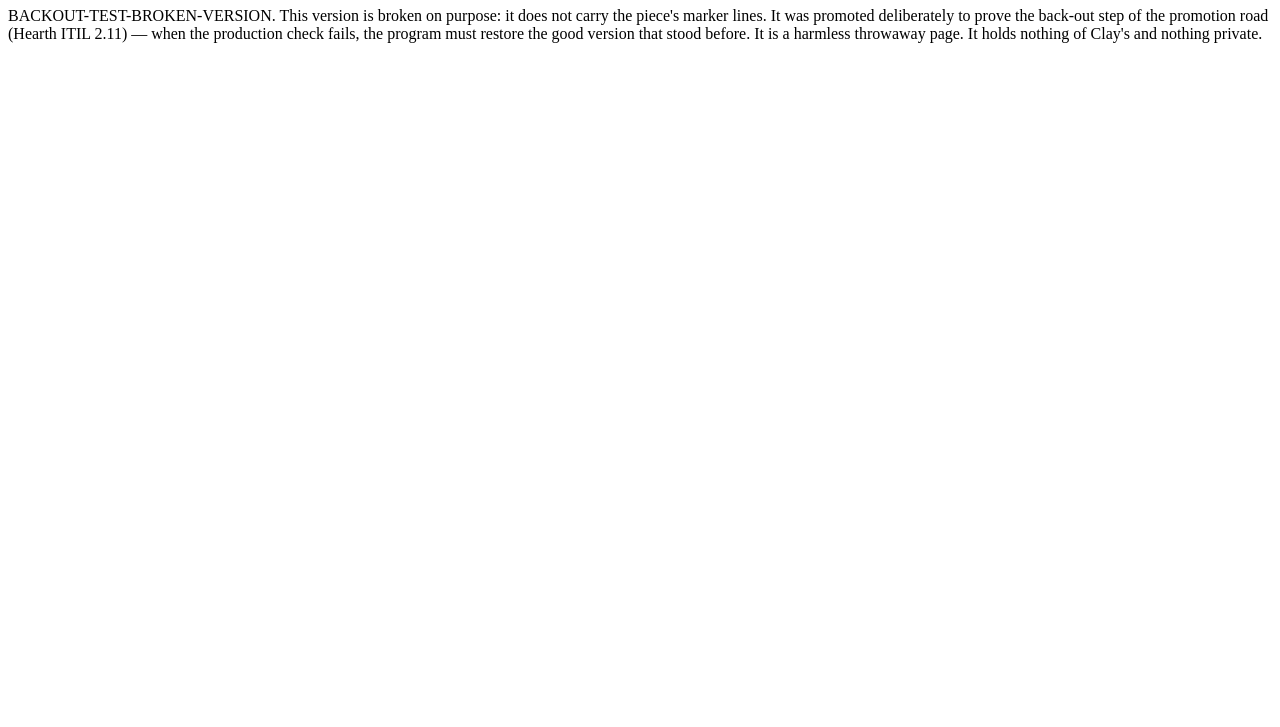
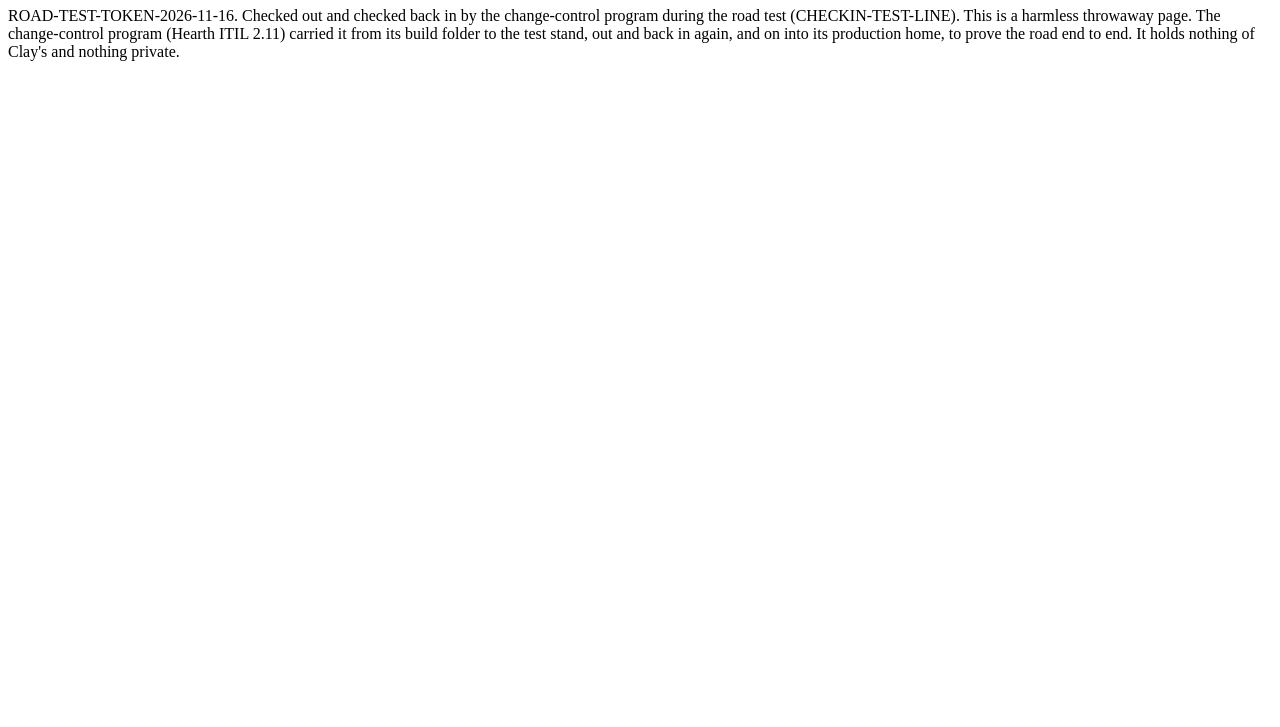
Before and after one commit to claypnw/test-stand, a plain HTML site: page change-control-test/live/index.html in a window 1280 px wide. Shown: the part 73-800 px from the top of the page. Drawn offline with Linux system fonts and the light colour scheme.

Commit message:
Back out: restore the version that stood before

```diff
--- a/change-control-test/live/index.html
+++ b/change-control-test/live/index.html
@@ -6,11 +6,12 @@
 </head>
 <body>
 <h1>Change-control road test piece</h1>
-<p>BACKOUT-TEST-BROKEN-VERSION. This version is broken on purpose: it
-does not carry the piece's marker lines. It was promoted deliberately
-to prove the back-out step of the promotion road (Hearth ITIL 2.11) —
-when the production check fails, the program must restore the good
-version that stood before. It is a harmless throwaway page. It holds
-nothing of Clay's and nothing private.</p>
+<p>ROAD-TEST-TOKEN-2026-11-16. Checked out and checked back in by the
+change-control program during the road test (CHECKIN-TEST-LINE). This is
+a harmless throwaway page. The
+change-control program (Hearth ITIL 2.11) carried it from its build
+folder to the test stand, out and back in again, and on into its
+production home, to prove the road end to end. It holds nothing of
+Clay's and nothing private.</p>
 </body>
 </html>
```
